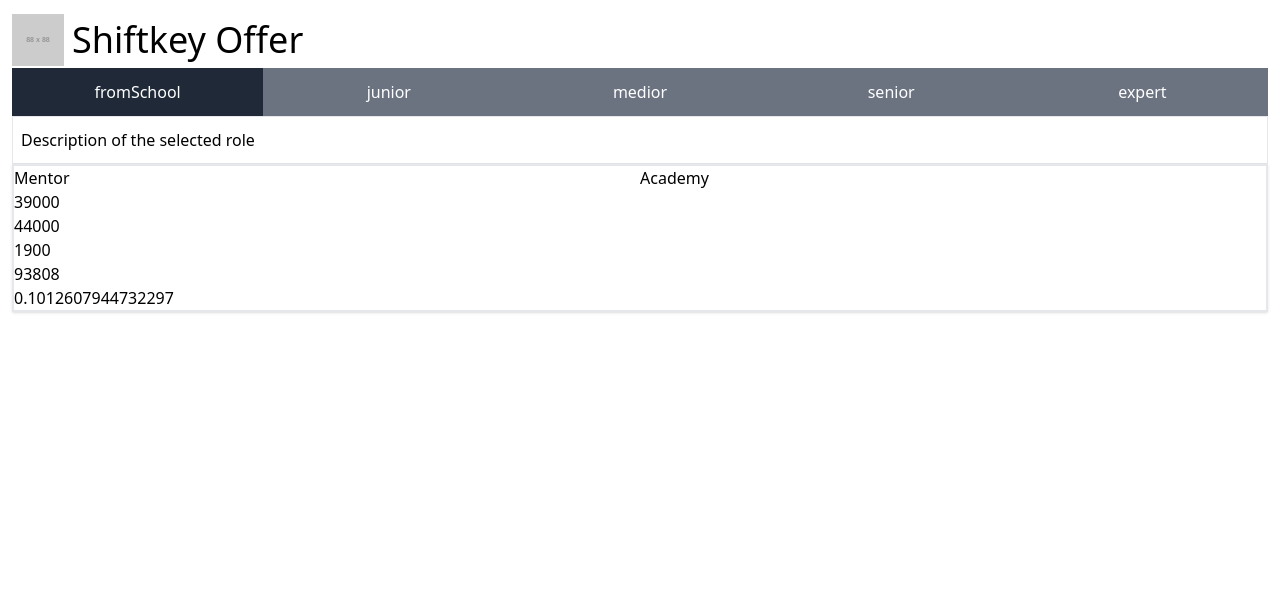
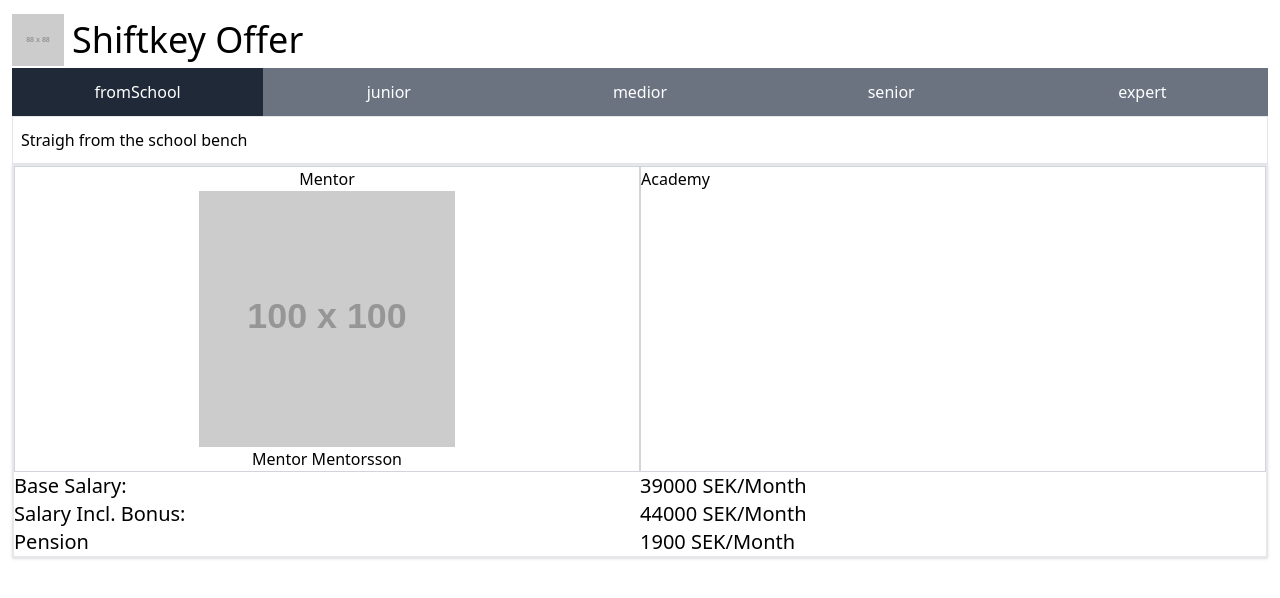
Before and after one commit to limlim1986/budget-tool, a Next.js app in the folder shiftkey-offer/: page / in a window 1280 px wide. Shown: the top 598 px of the page. Built offline with nearby package versions, Linux system fonts and the light colour scheme.

Commit message:
playing around with layout and images

```diff
--- a/shiftkey-offer/pages/api/hello.ts
+++ /dev/null
@@ -1,13 +0,0 @@
-// Next.js API route support: https://nextjs.org/docs/api-routes/introduction
-import type { NextApiRequest, NextApiResponse } from 'next'
-
-type Data = {
-  name: string
-}
-
-export default function handler(
-  req: NextApiRequest,
-  res: NextApiResponse<Data>
-) {
-  res.status(200).json({ name: 'John Doe' })
-}
--- a/shiftkey-offer/pages/index.tsx
+++ b/shiftkey-offer/pages/index.tsx
@@ -56,18 +56,41 @@
         <div>
           <Selector selectableItems={roles.map(getSelectableItem)} selectedItem={{ id: selectedRole.roleName, displayText: selectedRole.roleName }} setSelectedItem={setSelectedItem} />
           <div className='border h-12 flex items-center px-2'>
-            <span>Description of the selected role</span>
+            <span>{selectedRole.description}</span>
           </div>
-          <div className='flex flex-col shadow border-2 overflow-hidden justify-center'>
+          <div className='flex flex-col shadow border-2'>
             <div className='flex'>
-              <h2 className='flex-1'>Mentor</h2>
-              <h2 className='flex-1'>Academy</h2>
+              <div className='flex flex-wrap flex-1 border border-gray-300'>
+                <h2 className='text-center basis-full'>Mentor</h2>
+                <div className='flex justify-center basis-full'>
+                  <div className='w-28 sm:w-28 md:w-40 lg:w-52 xl:w-64 2xl:w-72'>
+                    <Image
+                      layout='responsive'
+                      src="https://via.placeholder.com/100"
+                      alt="mentor image"
+                      width="100"
+                      height="100"
+                    />
+                  </div>
+                </div>
+                <h2 className='basis-full text-center'>Mentor Mentorsson</h2>
+              </div>
+              <div className='flex-1 border border-gray-300'>
+                <h2>Academy</h2>
+              </div>
             </div>
-            <div className=''>{calculationResult.baseSalary}</div>
-            <div>{calculationResult.salaryInclBonus}</div>
-            <div>{calculationResult.pension}</div>
-            <div>{calculationResult.shiftkeyShare}</div>
-            <div>{calculationResult.shiftkeyShare / calculationResult.totalDebited}</div>
+            <div className='flex'>
+              <h2 className='flex-1 text-xl'>Base Salary:</h2>
+              <h2 className='flex-1 text-xl'>{calculationResult.baseSalary} SEK/Month</h2>
+            </div>
+            <div className='flex'>
+              <h2 className='flex-1 text-xl'>Salary Incl. Bonus:</h2>
+              <h2 className='flex-1 text-xl'>{calculationResult.salaryInclBonus} SEK/Month</h2>
+            </div>
+            <div className='flex'>
+              <h2 className='flex-1 text-xl'>Pension</h2>
+              <h2 className='flex-1 text-xl'>{calculationResult.pension} SEK/Month</h2>
+            </div>
           </div>
         </div>
       </main>
--- a/shiftkey-offer/services/rolesService.ts
+++ b/shiftkey-offer/services/rolesService.ts
@@ -2,9 +2,9 @@
 
 const getRoles: Role[] = [
     { roleName: "fromSchool", description: "Straigh from the school bench", rate: 600 },
-    { roleName: "junior", description: "1-2 years of relevant working experience", rate: 725 },
-    { roleName: "medior", description: "3-5 years of relevant working experience", rate: 825 },
-    { roleName: "senior", description: "6-8 years of relevant working experience", rate: 925 },
+    { roleName: "junior", description: "1-2 years of relevant working experience", rate: 700 },
+    { roleName: "medior", description: "3-5 years of relevant working experience", rate: 800 },
+    { roleName: "senior", description: "6-8 years of relevant working experience", rate: 900 },
     { roleName: "expert", description: "8+ years of relevant working experience", rate: 1150 },
 ];
 
```
